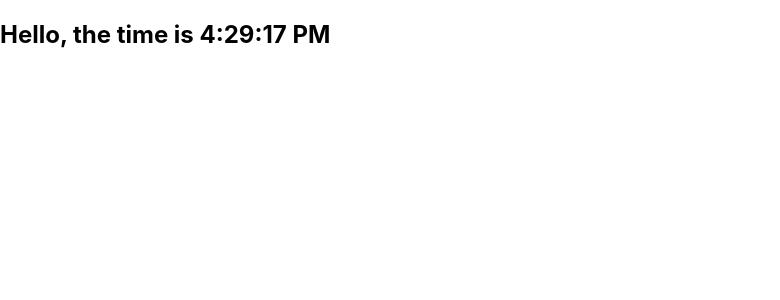
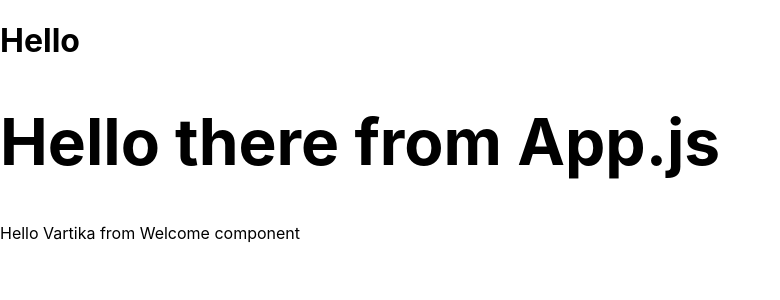
Before and after one commit to Vartika2207/React-Begin, a React (Create React App) app: page / in a window 1280 px wide. Shown: the top 300 px of the page, without its empty margins (0-780 px from the left). Built offline with nearby package versions, Linux system fonts and the light colour scheme.

Commit message:
components and props

```diff
--- a/src/App.js
+++ b/src/App.js
@@ -1,37 +1,21 @@
 // import logo from './logo.svg';
 // import './App.css';
-
+import Welcome from "./components/Welcome";
 
 function App() {
-  function formatUser(user) {
-    return (
-        user.firstname + " " + user.lastname
-    )
-  }
 
-  function getGreeting(user) {
-    if(user) {
-        return <h1>Hello {user.firstname}</h1>
-    }
-    else {
-        return <h1>Hello Customer</h1>
-    }
-  }
-
-  const element = <h1>Hello there</h1>
-  const name = {
+  const element = <h1>Hello there from App.js</h1>
+  const userInfo = {
     firstname: 'Vartika',
     lastname: 'Shakya'
   }
   return (
     <div>
-      <h2>{element}</h2>
-      <h3>{formatUser(name)}</h3>
-      {getGreeting(name)}
+     <h1>Hello {element}</h1>
+     <Welcome user = {userInfo}/>
     </div>
   );
 }
 
-App();
 
 export default App;
--- /dev/null
+++ b/src/components/Welcome.js
@@ -0,0 +1,10 @@
+import React from 'react'
+
+function Welcome(props) {
+    console.log(props);
+  return (
+    <div>Hello {props.user.firstname} from Welcome component</div>
+  )
+}
+
+export default Welcome
--- a/src/index.js
+++ b/src/index.js
@@ -1,29 +1,17 @@
 import React from "react";
 import ReactDOM from "react-dom/client";
 import "./index.css";
-// import App from "./App";
+import App from "./App";
 import reportWebVitals from "./reportWebVitals";
 
 
 const root = ReactDOM.createRoot(document.getElementById("root"));
 
-function tick() {
-  const element = (
-    <div>
-      <h2>Hello, the time is {new Date().toLocaleTimeString()}</h2>
-
-    </div>
-  )
-
-  root.render(
-    <React.StrictMode>
-      <div>{element}</div>
-    </React.StrictMode>
-  );
-
-}
-
-setInterval(tick, 1000);
+root.render(
+  <React.StrictMode>
+    <App/>
+  </React.StrictMode>
+);
 
 
 // If you want to start measuring performance in your app, pass a function
```
